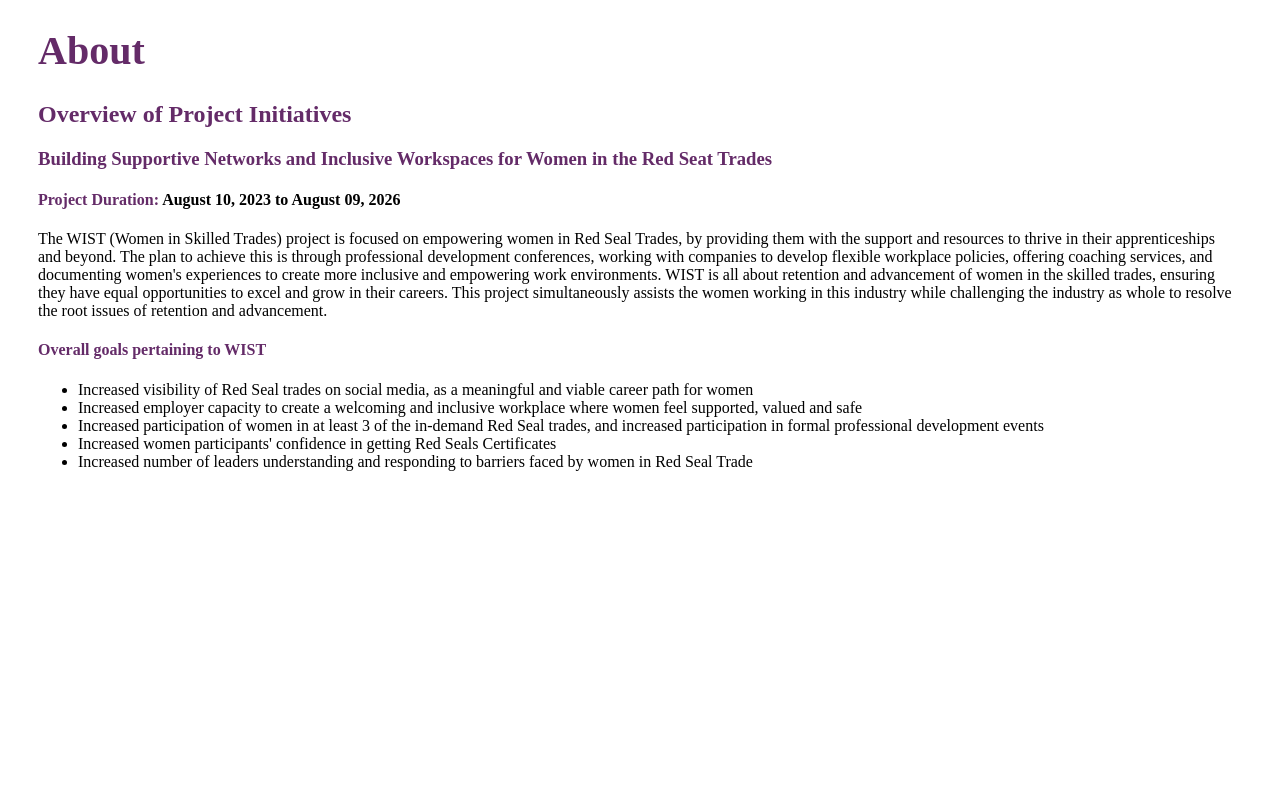
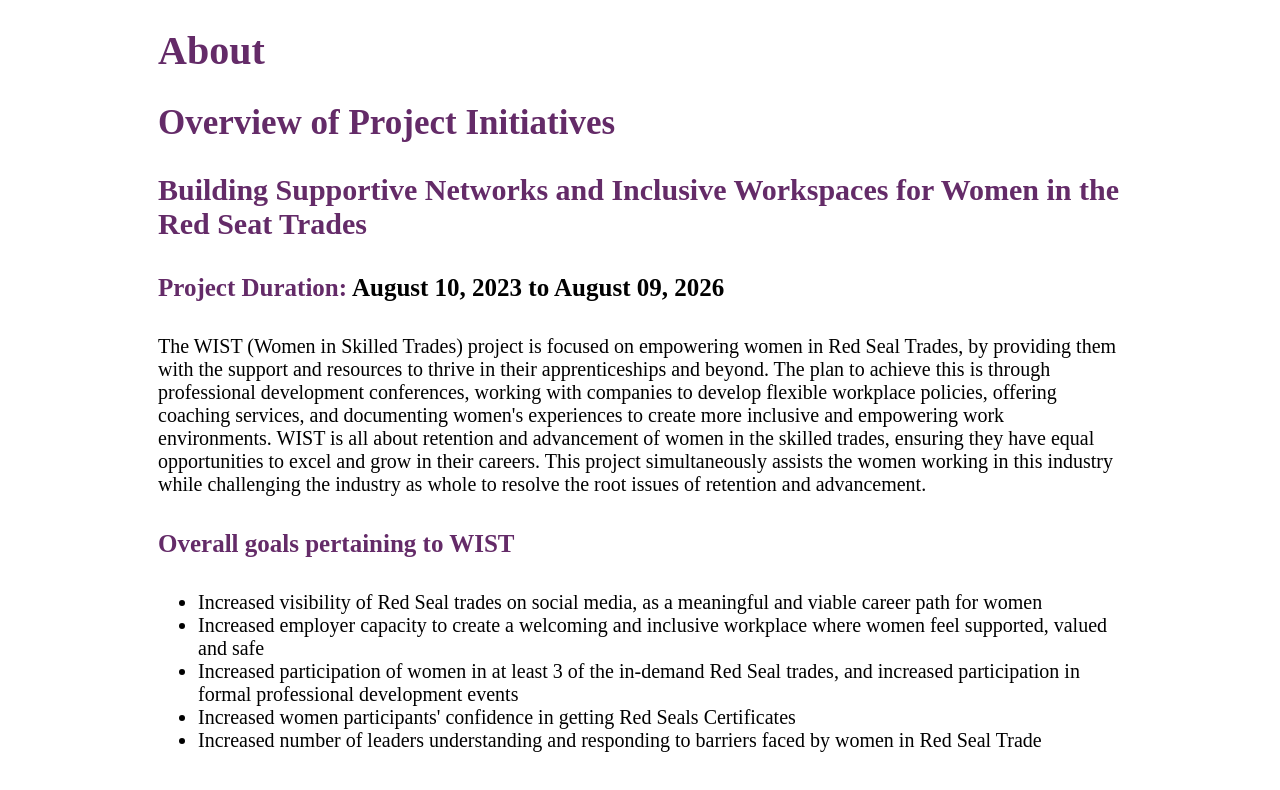
Before and after one commit to jorge20080/DevDemons, a plain HTML site: page pages/about/about.html in a window 1280 px wide. Drawn offline with Linux system fonts and the light colour scheme.

Commit message:
Adjusted font size in about page

```diff
--- a/pages/about/about.css
+++ b/pages/about/about.css
@@ -6,6 +6,15 @@ main{
 h1{
     font-size: 40px;
 }
+h2{
+    font-size: 35px;
+}
+h3{
+    font-size: 30px;
+}
+h4{
+    font-size: 25px;
+}
 h1,h2,h3,h4{
     color: #642b68;
     font-weight: 600;
@@ -13,8 +22,11 @@ h1,h2,h3,h4{
 h4 span{
     color: black;
 }
+main section p, main section li{
+    font-size: 20px;
+}
 @media screen and (min-width:1200px){
     main{
-        /* margin: 0 150px; */
+        margin: 0 150px;
     }
 }
```
